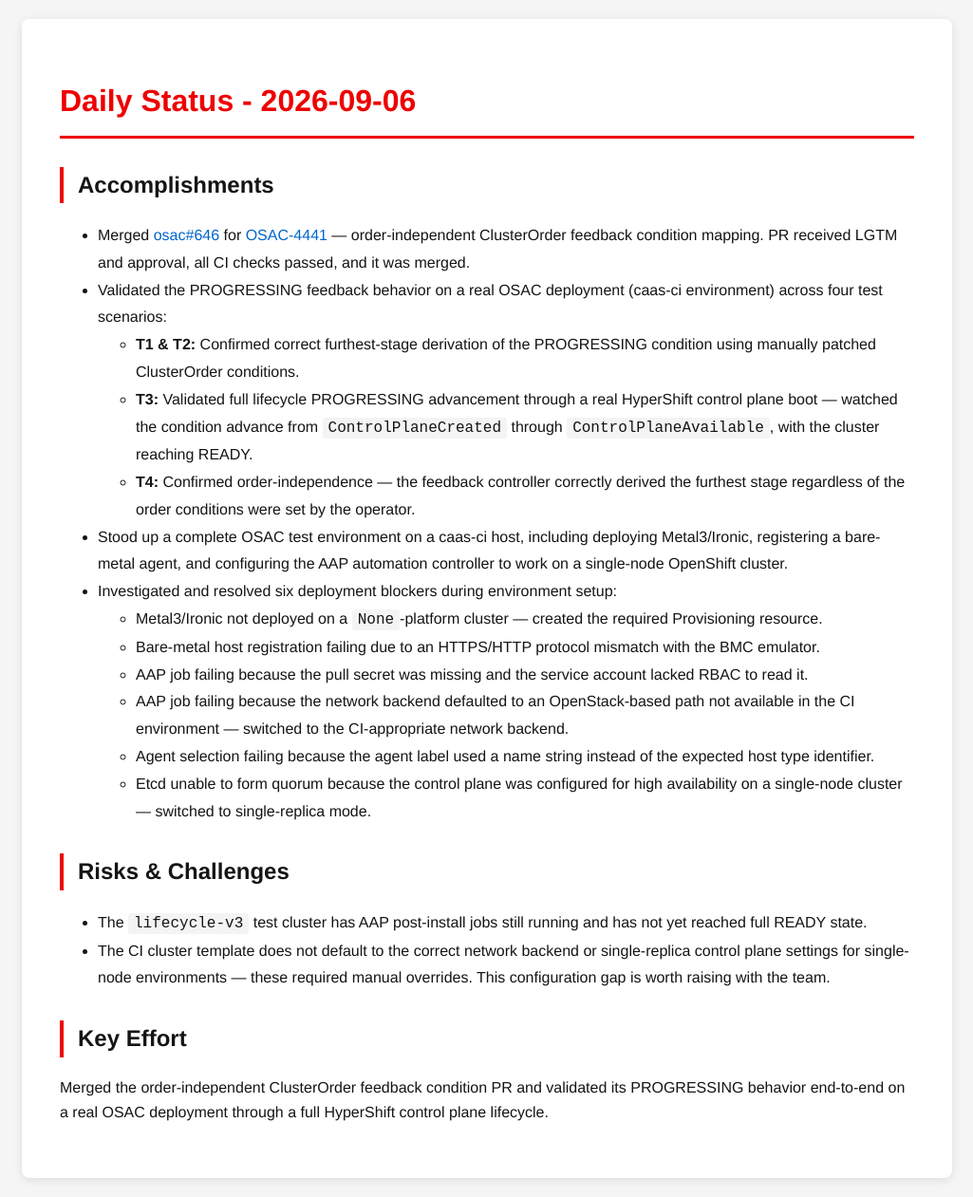
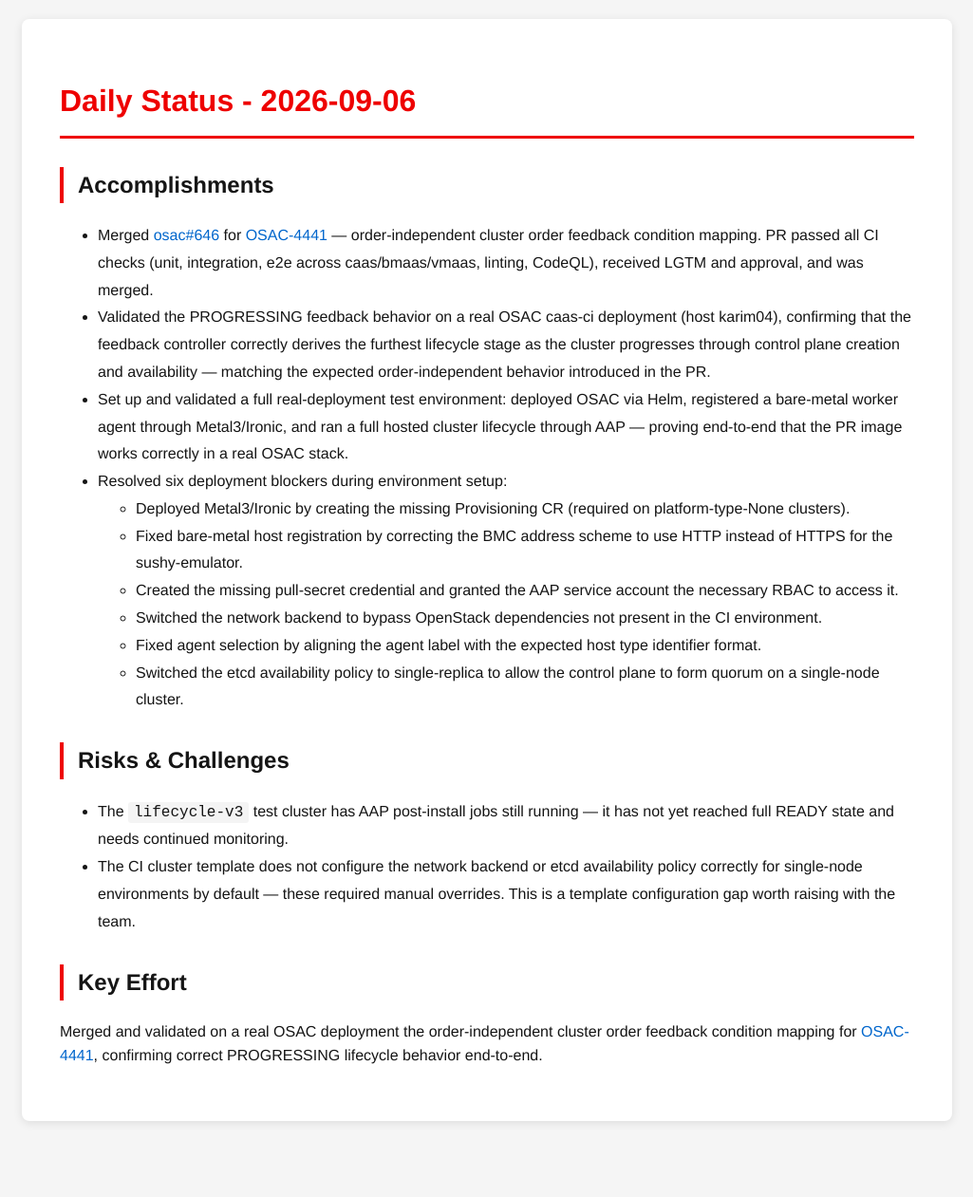
Before and after one commit to tzvatot/daily-status, a Jekyll site: the page built from 2026-09-06.md, in a window 1280 px wide. Shown: the whole page at 95% size, without its empty margins (127-1152 px from the left). Built offline with Jekyll 4.4.1, drawn with Linux system fonts in a browser that asks for light colours; after the commit the page ends 1201 px from its top, so only the background shows below that.

Commit message:
Daily status update - 2026-09-06

```diff
--- a/2026-09-06.md
+++ b/2026-09-06.md
@@ -8,25 +8,22 @@
 
 ## Accomplishments
 
-- Merged [osac#646](https://github.com/osac-project/osac/pull/646) for [OSAC-4441](https://redhat.atlassian.net/browse/OSAC-4441) — order-independent ClusterOrder feedback condition mapping. PR received LGTM and approval, all CI checks passed, and it was merged.
-- Validated the PROGRESSING feedback behavior on a real OSAC deployment (caas-ci environment) across four test scenarios:
-  - **T1 & T2:** Confirmed correct furthest-stage derivation of the PROGRESSING condition using manually patched ClusterOrder conditions.
-  - **T3:** Validated full lifecycle PROGRESSING advancement through a real HyperShift control plane boot — watched the condition advance from `ControlPlaneCreated` through `ControlPlaneAvailable`, with the cluster reaching READY.
-  - **T4:** Confirmed order-independence — the feedback controller correctly derived the furthest stage regardless of the order conditions were set by the operator.
-- Stood up a complete OSAC test environment on a caas-ci host, including deploying Metal3/Ironic, registering a bare-metal agent, and configuring the AAP automation controller to work on a single-node OpenShift cluster.
-- Investigated and resolved six deployment blockers during environment setup:
-  - Metal3/Ironic not deployed on a `None`-platform cluster — created the required Provisioning resource.
-  - Bare-metal host registration failing due to an HTTPS/HTTP protocol mismatch with the BMC emulator.
-  - AAP job failing because the pull secret was missing and the service account lacked RBAC to read it.
-  - AAP job failing because the network backend defaulted to an OpenStack-based path not available in the CI environment — switched to the CI-appropriate network backend.
-  - Agent selection failing because the agent label used a name string instead of the expected host type identifier.
-  - Etcd unable to form quorum because the control plane was configured for high availability on a single-node cluster — switched to single-replica mode.
+- Merged [osac#646](https://github.com/osac-project/osac/pull/646) for [OSAC-4441](https://redhat.atlassian.net/browse/OSAC-4441) — order-independent cluster order feedback condition mapping. PR passed all CI checks (unit, integration, e2e across caas/bmaas/vmaas, linting, CodeQL), received LGTM and approval, and was merged.
+- Validated the PROGRESSING feedback behavior on a real OSAC caas-ci deployment (host karim04), confirming that the feedback controller correctly derives the furthest lifecycle stage as the cluster progresses through control plane creation and availability — matching the expected order-independent behavior introduced in the PR.
+- Set up and validated a full real-deployment test environment: deployed OSAC via Helm, registered a bare-metal worker agent through Metal3/Ironic, and ran a full hosted cluster lifecycle through AAP — proving end-to-end that the PR image works correctly in a real OSAC stack.
+- Resolved six deployment blockers during environment setup:
+  - Deployed Metal3/Ironic by creating the missing Provisioning CR (required on platform-type-None clusters).
+  - Fixed bare-metal host registration by correcting the BMC address scheme to use HTTP instead of HTTPS for the sushy-emulator.
+  - Created the missing pull-secret credential and granted the AAP service account the necessary RBAC to access it.
+  - Switched the network backend to bypass OpenStack dependencies not present in the CI environment.
+  - Fixed agent selection by aligning the agent label with the expected host type identifier format.
+  - Switched the etcd availability policy to single-replica to allow the control plane to form quorum on a single-node cluster.
 
 ## Risks & Challenges
 
-- The `lifecycle-v3` test cluster has AAP post-install jobs still running and has not yet reached full READY state.
-- The CI cluster template does not default to the correct network backend or single-replica control plane settings for single-node environments — these required manual overrides. This configuration gap is worth raising with the team.
+- The `lifecycle-v3` test cluster has AAP post-install jobs still running — it has not yet reached full READY state and needs continued monitoring.
+- The CI cluster template does not configure the network backend or etcd availability policy correctly for single-node environments by default — these required manual overrides. This is a template configuration gap worth raising with the team.
 
 ## Key Effort
 
-Merged the order-independent ClusterOrder feedback condition PR and validated its PROGRESSING behavior end-to-end on a real OSAC deployment through a full HyperShift control plane lifecycle.
+Merged and validated on a real OSAC deployment the order-independent cluster order feedback condition mapping for [OSAC-4441](https://redhat.atlassian.net/browse/OSAC-4441), confirming correct PROGRESSING lifecycle behavior end-to-end.
```
